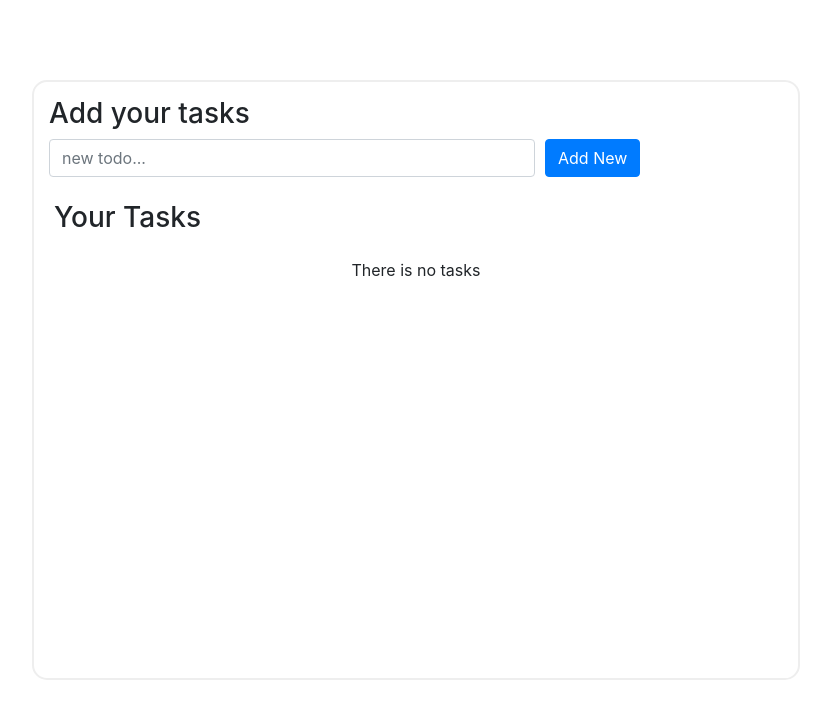
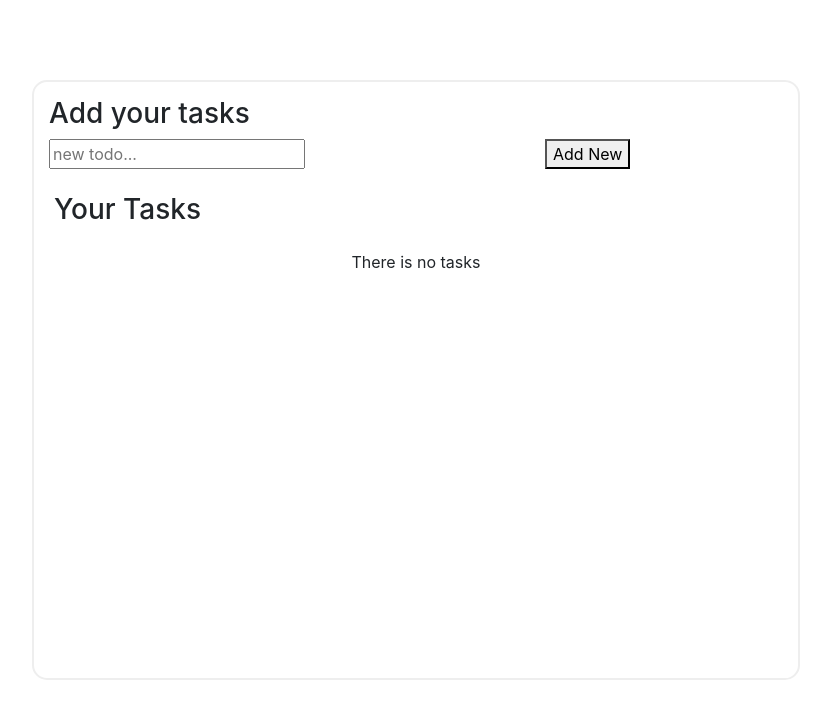
Before and after one commit to RayyanX95/todo-jest-app, a React (Create React App) app: page / in a window 1280 px wide. Shown: the top 718 px of the page, without its empty margins (224-1055 px from the left). Built offline with nearby package versions, Linux system fonts and the light colour scheme.

Commit message:
add functional test

```diff
--- a/src/components/add-form/add-form.jsx
+++ b/src/components/add-form/add-form.jsx
@@ -13,7 +13,7 @@ const AddForm = ({ addHandler }) => {
         </Col>
         <Col md={8}>
           <FormGroup>
-            <Input
+            <input
               data-test='input-form'
               type="text" name="text"
               placeholder="new todo..."
@@ -23,14 +23,14 @@ const AddForm = ({ addHandler }) => {
           </FormGroup>
         </Col>
         <Col md={3}>
-          <Button
+          <button
             data-test='button-form'
             color="primary"
-            onClick={addHandler}>Add New</Button>
+            onClick={() => setListTest([...testList, "test"])}>Add New</button>
         </Col>
       </Row>
       {testList.map(test => (
-        <p data-test='test-list' >{test}</p>
+        <p data-test='test-list' key={Math.random()} >{test}</p>
       ))}
     </Form>
   );
```
Also changed, not shown: 1 other file (tests, documents, lock files or other folders).
